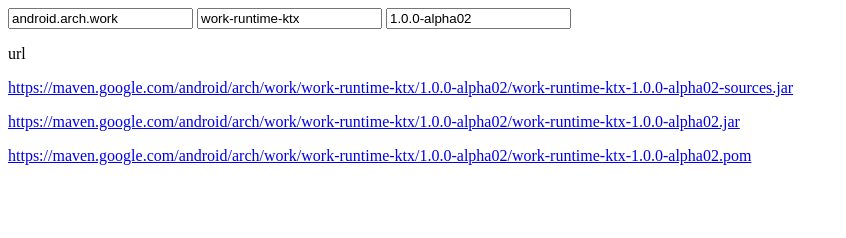
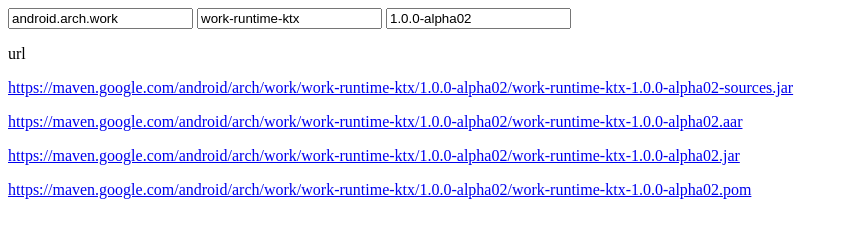
Before and after one commit to takahirom/google-maven-repository-jar-finder, a plain HTML site: page index.html in a window 1280 px wide. Shown: the whole page, without its empty margins (0-846 px from the left). Drawn offline with Linux system fonts and the light colour scheme.

Commit message:
fix path

```diff
--- a/gh-pages/index.html
+++ b/index.html
@@ -22,13 +22,14 @@
 		urlBase = "https://maven.google.com/"+groupPath+"/"+moduleName+"/"+versionName+"/"+moduleName+"-"+versionName
 
 		source = urlBase+"-sources.jar"
-		runtime = urlBase+".jar"
+		aarRuntime = urlBase+".aar"
+		jarRuntime = urlBase+".jar"
 		pom = urlBase+".pom"
 
 		function link (url) {
 			return "<p><a href="+url+">"+url+"</a></p>"
 		}
-		document.getElementById('result').innerHTML =  link(source)+link(runtime)+link(pom)
+		document.getElementById('result').innerHTML =  link(source)+link(aarRuntime)+link(jarRuntime)+link(pom)
 	}
 	apply()
 	document.getElementById('group').onchange = apply;
```
